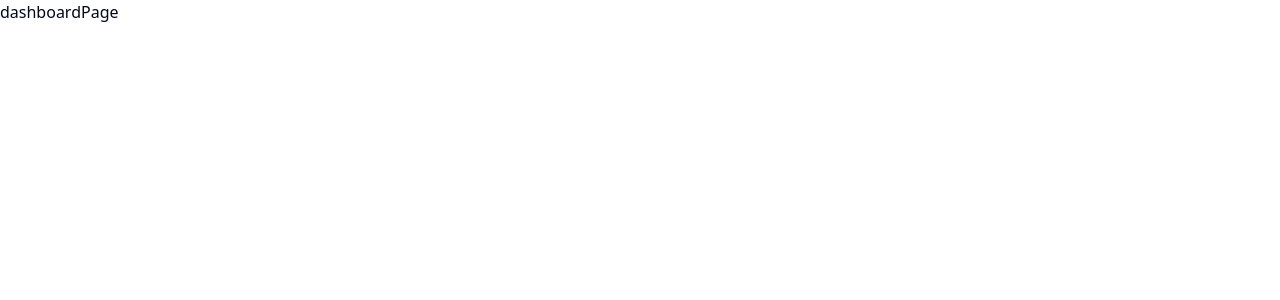
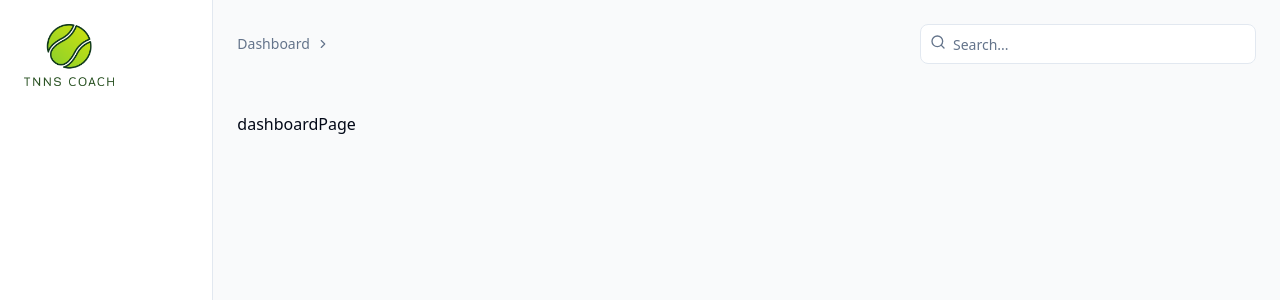
Before and after one commit to dchoinie/tnns-coach, a Next.js app: page /dashboard in a window 1280 px wide. Shown: the top 300 px of the page. Built offline with nearby package versions, Linux system fonts and the light colour scheme.

Commit message:
started dashboard

```diff
--- /dev/null
+++ b/src/app/_components/breadcrumb.tsx
@@ -0,0 +1,31 @@
+import React from "react";
+import {
+  Breadcrumb,
+  BreadcrumbItem,
+  BreadcrumbLink,
+  BreadcrumbList,
+  BreadcrumbSeparator,
+} from "~/components/ui/breadcrumb";
+import Link from "next/link";
+
+const BreadcrumbComponent = ({ pathname }: { pathname: string }) => {
+  const paths = pathname.split("/").filter((path) => path !== "");
+  return (
+    <Breadcrumb>
+      <BreadcrumbList>
+        {paths.map((path: string, i: number) => (
+          <BreadcrumbItem key={`${i}.${path}`}>
+            <BreadcrumbLink>
+              <Link className="capitalize" href={path}>
+                {path}
+              </Link>
+            </BreadcrumbLink>
+            <BreadcrumbSeparator />
+          </BreadcrumbItem>
+        ))}
+      </BreadcrumbList>
+    </Breadcrumb>
+  );
+};
+
+export default BreadcrumbComponent;
--- /dev/null
+++ b/src/app/_components/dashboardHeader.tsx
@@ -0,0 +1,35 @@
+"use client";
+
+import React from "react";
+import { usePathname } from "next/navigation";
+import { UserButton } from "@clerk/nextjs";
+import { Input } from "~/components/ui/input";
+import { Search } from "lucide-react";
+import BreadcrumbComponent from "./breadcrumb";
+
+const DashboardHeader = () => {
+  const pathname = usePathname();
+
+  return (
+    <div className="mb-12 flex justify-between">
+      <div className="self-center">
+        <BreadcrumbComponent pathname={pathname} />
+      </div>
+      <div className="flex gap-6">
+        {/* search */}
+        <div className="relative ml-auto flex-1 md:grow-0">
+          <Search className="absolute left-2.5 top-2.5 h-4 w-4 text-muted-foreground" />
+          <Input
+            type="search"
+            placeholder="Search..."
+            className="w-full rounded-lg bg-background pl-8 md:w-[200px] lg:w-[336px]"
+          />
+        </div>
+        {/* profile */}
+        <UserButton showName />
+      </div>
+    </div>
+  );
+};
+
+export default DashboardHeader;
--- /dev/null
+++ b/src/app/dashboard/layout.tsx
@@ -0,0 +1,34 @@
+import React, { type ReactNode } from "react";
+import Image from "next/image";
+import DashboardHeader from "../_components/dashboardHeader";
+import Logo from "public/logo/fulllogo_transparent_nobuffer.png";
+
+const dashboardLayout = ({ children }: { children: ReactNode }) => {
+  return (
+    <div className="flex min-h-screen bg-gray-50">
+      <aside className="fixed inset-y-0 left-0 z-10 hidden w-1/6 flex-col border-r bg-background sm:flex">
+        {/* Side Menu */}
+        <Image
+          src={Logo}
+          alt="TNNS Coach Logo"
+          width={90}
+          className="ml-6 mt-6"
+        />
+        {/*
+        Home
+        Users
+        Teams
+        Players
+        Matches
+        Individual Matches
+        */}
+      </aside>
+      <div className="fixed right-0 w-5/6 p-6">
+        <DashboardHeader />
+        {children}
+      </div>
+    </div>
+  );
+};
+
+export default dashboardLayout;
--- a/src/app/setup-profile/page.tsx
+++ b/src/app/setup-profile/page.tsx
@@ -45,6 +45,7 @@ const SetupProfilePage = () => {
   return (
     <div className="my-12 flex flex-col items-center">
       <h2 className="mb-6 text-3xl">Create Your Profile</h2>
+      {error && <p className="text-red-500">{error}</p>}
       <form action={handleSubmit} className="flex w-1/2 flex-col">
         <div className="flex gap-12">
           <div className="mb-10 w-1/2">
```
